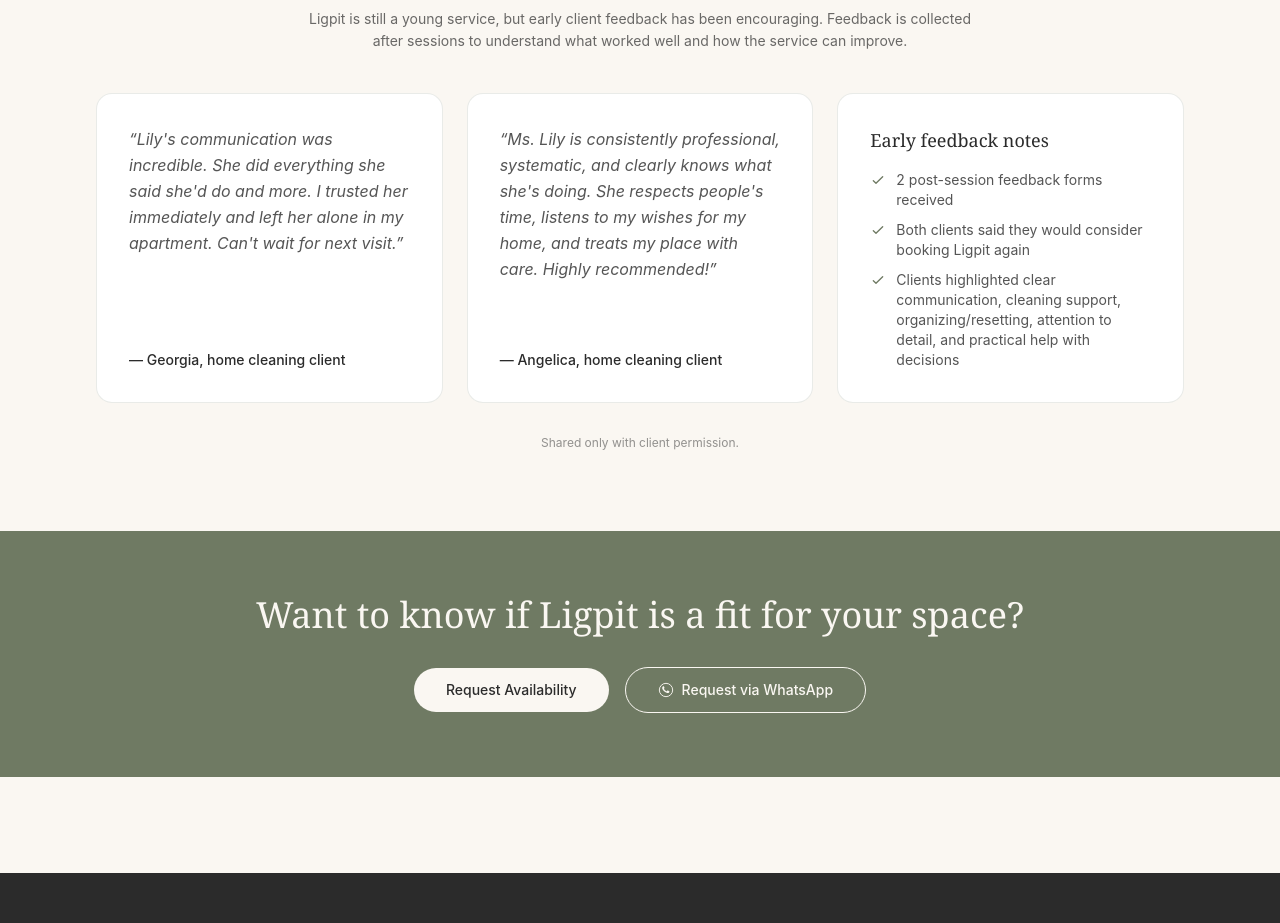
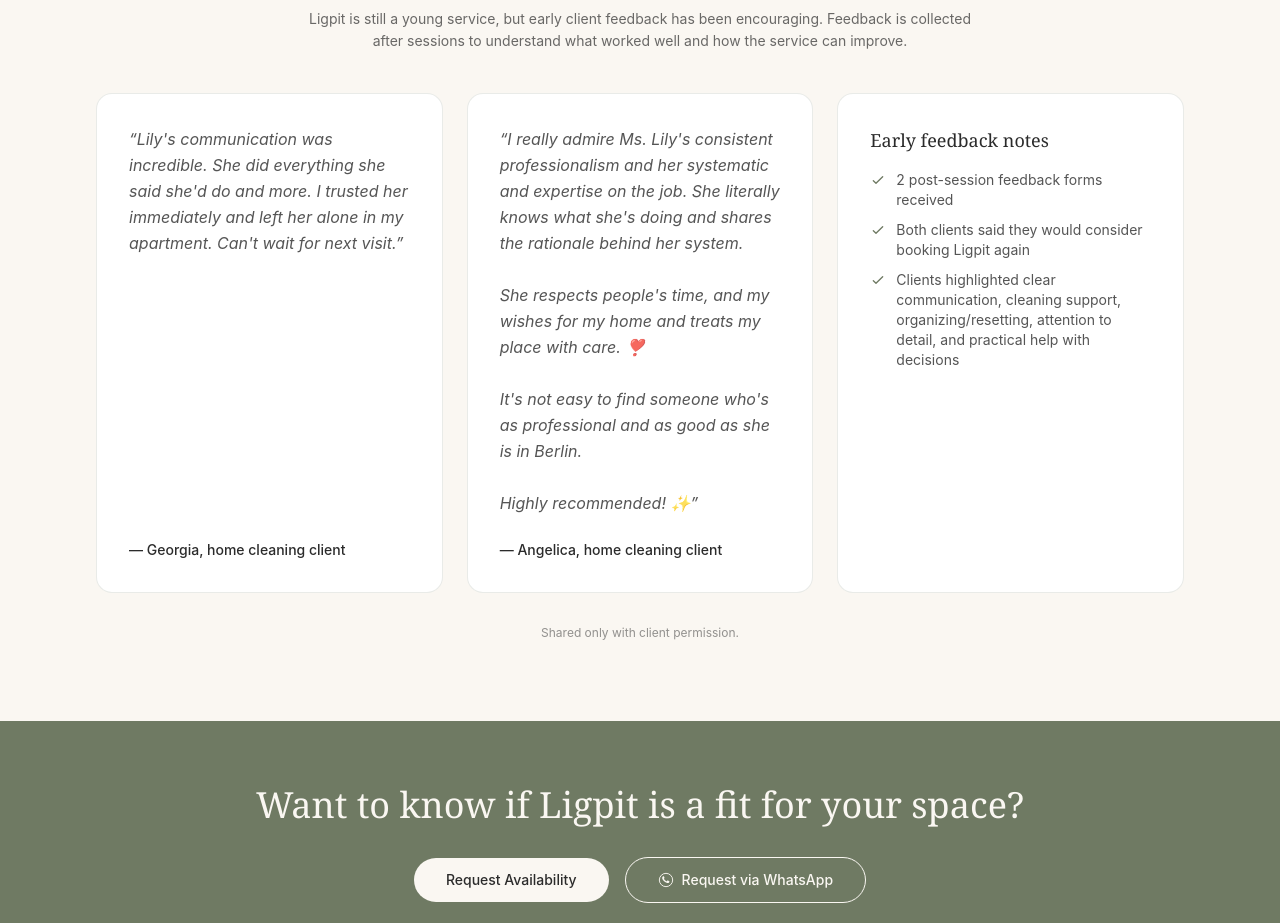
Before and after one commit to lilycyap/ligpit-website, a React (Vite) app: page / in a window 1280 px wide. Shown: the part 2901-3824 px from the top of the page. Built offline with nearby package versions, Linux system fonts and the light colour scheme.

Commit message:
Add Angelica testimonial to homepage feedback section

```diff
--- a/src/pages/Home.jsx
+++ b/src/pages/Home.jsx
@@ -297,10 +297,20 @@
       {/* Angelica quote card */}
 	<div className="bg-white rounded-2xl border border-olive/15 p-6 sm:p-8 flex flex-col">
   	<p className="text-charcoal/80 leading-relaxed italic flex-1">
-          &ldquo;Ms. Lily is consistently professional, systematic, and
-          clearly knows what she&apos;s doing. She respects people&apos;s
-          time, listens to my wishes for my home, and treats my place
-          with care. Highly recommended!&rdquo;
+   	 &ldquo;I really admire Ms. Lily&apos;s consistent professionalism and her
+    	systematic and expertise on the job. She literally knows what she&apos;s
+    	doing and shares the rationale behind her system.
+    	<br />
+    	<br />
+    	She respects people&apos;s time, and my wishes for my home and treats my
+    	place with care. ❣️
+    	<br />
+   	 <br />
+   	 It&apos;s not easy to find someone who&apos;s as professional and as good
+   	 as she is in Berlin.
+    	<br />
+   	 <br />
+    	Highly recommended! ✨️&rdquo;
   	</p>
   	<p className="text-sm font-medium text-charcoal mt-6">
    	 — Angelica, home cleaning client
```
Lines whose indentation alone changed are shown as unchanged.
